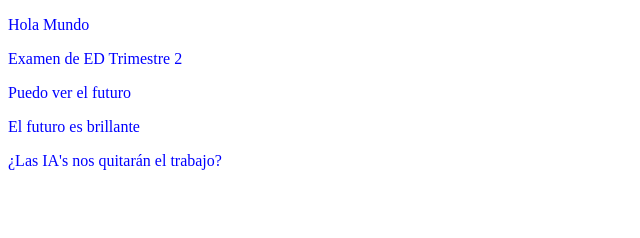
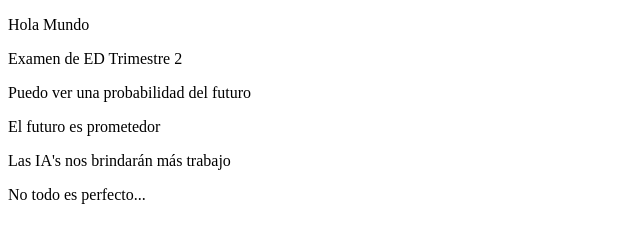
Before and after one commit to mateoxav/ExamenGitTrimestre2, a plain HTML site: page index.html in a window 1280 px wide. Shown: the whole page, without its empty margins (0-640 px from the left). Drawn offline with Linux system fonts and the light colour scheme.

Commit message:
Cambios en RamaB

```diff
--- a/index.css
+++ b/index.css
@@ -1,3 +1,3 @@
 p {
-    color: blue;
+    color: black;
 }
--- a/index.html
+++ b/index.html
@@ -8,8 +8,9 @@
 <body>
     <p>Hola Mundo</p>
     <p>Examen de ED Trimestre 2</p>
-    <p>Puedo ver el futuro</p>
-    <p>El futuro es brillante</p>
-    <p>¿Las IA's nos quitarán el trabajo?</p>
+    <p>Puedo ver una probabilidad del futuro</p>
+    <p>El futuro es prometedor</p>
+    <p>Las IA's nos brindarán más trabajo</p>
+    <p>No todo es perfecto...</p>
 </body>
 </html>
```
